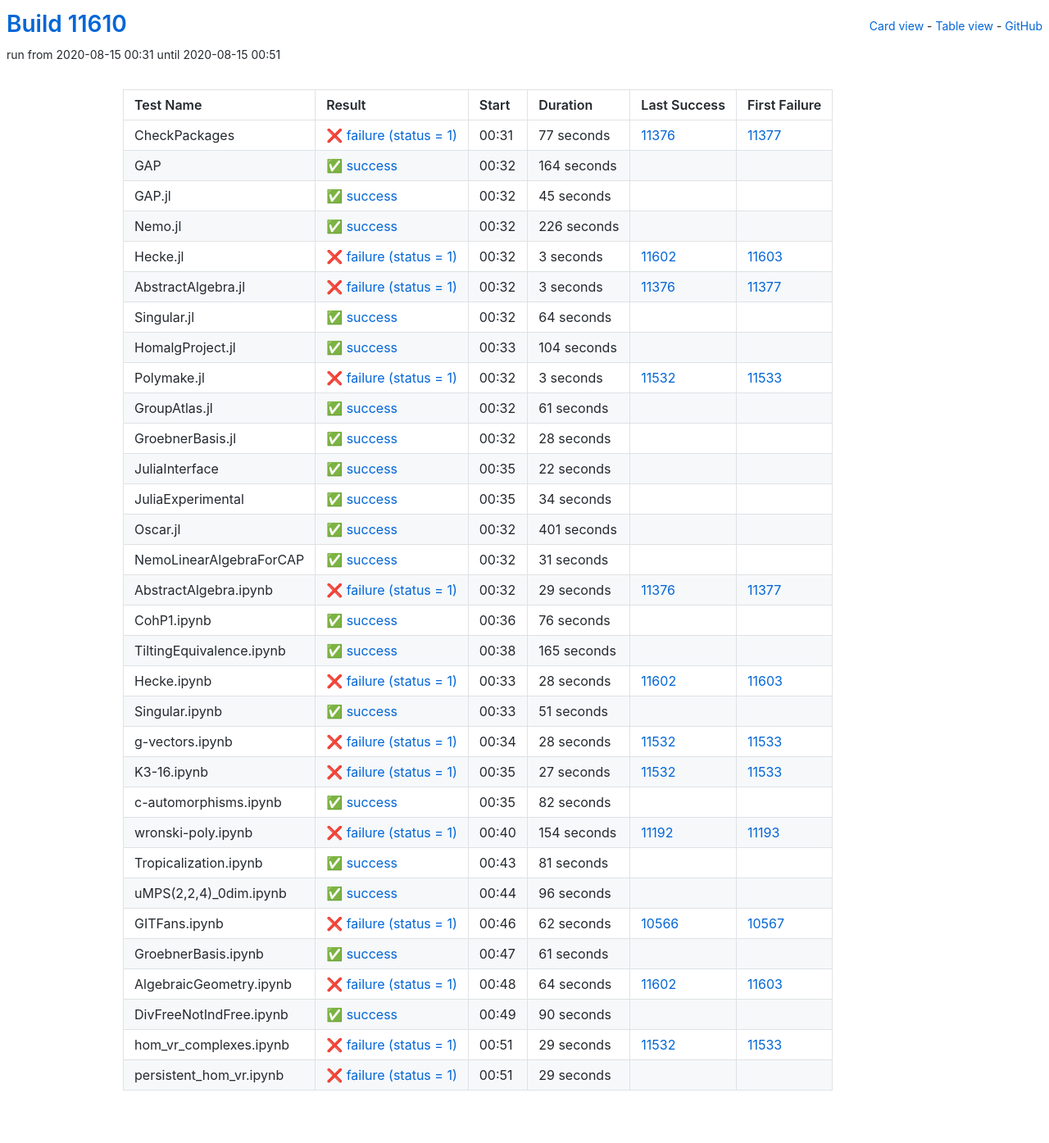
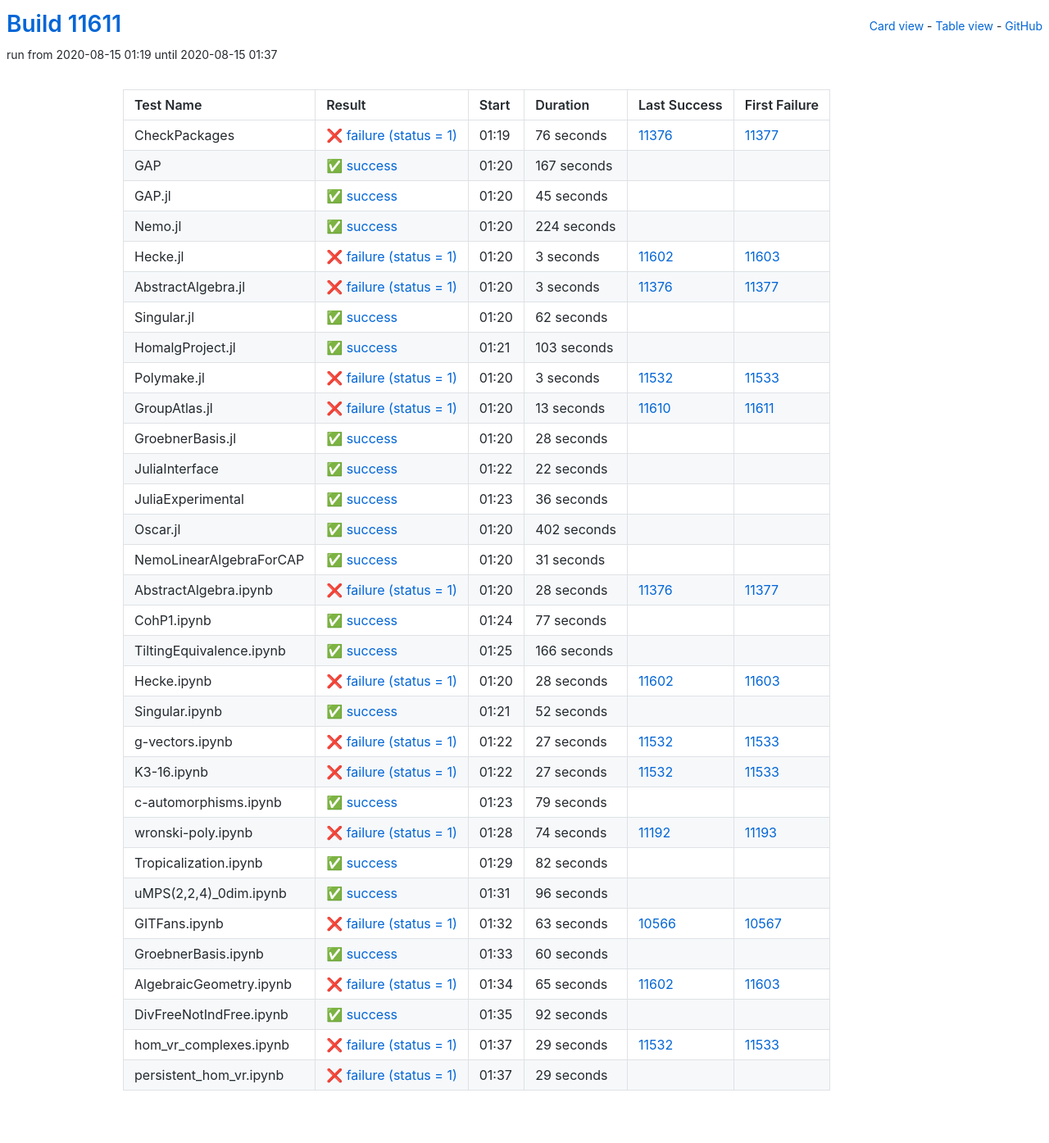
Before and after one commit to oscar-system/oscar-ci-status, a Jekyll site: the page built from table.html, in a window 1280 px wide. Shown: the whole page at 82% size. Built offline with Jekyll 4.4.1, drawn with Linux system fonts in a browser that asks for light colours.

Commit message:
Build #11611

```diff
--- a/_data/ci.yml
+++ b/_data/ci.yml
@@ -1,6 +1,6 @@
 ---
-build: 11610
-build_url: https://oscarci.mathematik.uni-kl.de/job/oscar/11610/
+build: 11611
+build_url: https://oscarci.mathematik.uni-kl.de/job/oscar/11611/
 job: oscar
 organization: oscar-system
 repo: oscar-ci-status
@@ -8,32 +8,32 @@
 tests:
 - name: CheckPackages
   id: checkpackages
-  log: https://oscarci.mathematik.uni-kl.de/job/oscar/11610/artifact/logs/build-11610/CheckPackages.log
-  start: 2020-08-15 00:31
+  log: https://oscarci.mathematik.uni-kl.de/job/oscar/11611/artifact/logs/build-11611/CheckPackages.log
+  start: 2020-08-15 01:19
   success: false
   exitcode: 1
   status: failure
-  duration: 77
+  duration: 76
   last_success: 11376
   last_success_url: https://oscarci.mathematik.uni-kl.de/job/oscar/11376/
   first_failure: 11377
   first_failure_url: https://oscarci.mathematik.uni-kl.de/job/oscar/11377/
 - name: GAP
   id: gap
-  log: https://oscarci.mathematik.uni-kl.de/job/oscar/11610/artifact/logs/build-11610/GAP.log
-  start: 2020-08-15 00:32
+  log: https://oscarci.mathematik.uni-kl.de/job/oscar/11611/artifact/logs/build-11611/GAP.log
+  start: 2020-08-15 01:20
   success: true
   exitcode: 0
   status: success
-  duration: 164
+  duration: 167
   last_success: false
   last_success_url:
   first_failure: false
   first_failure_url:
 - name: GAP.jl
   id: gap-jl
-  log: https://oscarci.mathematik.uni-kl.de/job/oscar/11610/artifact/logs/build-11610/GAP.jl.log
-  start: 2020-08-15 00:32
+  log: https://oscarci.mathematik.uni-kl.de/job/oscar/11611/artifact/logs/build-11611/GAP.jl.log
+  start: 2020-08-15 01:20
   success: true
   exitcode: 0
   status: success
@@ -44,20 +44,20 @@
   first_failure_url:
 - name: Nemo.jl
   id: nemo-jl
-  log: https://oscarci.mathematik.uni-kl.de/job/oscar/11610/artifact/logs/build-11610/Nemo.jl.log
-  start: 2020-08-15 00:32
+  log: https://oscarci.mathematik.uni-kl.de/job/oscar/11611/artifact/logs/build-11611/Nemo.jl.log
+  start: 2020-08-15 01:20
   success: true
   exitcode: 0
   status: success
-  duration: 226
+  duration: 224
   last_success: false
   last_success_url:
   first_failure: false
   first_failure_url:
 - name: Hecke.jl
   id: hecke-jl
-  log: https://oscarci.mathematik.uni-kl.de/job/oscar/11610/artifact/logs/build-11610/Hecke.jl.log
-  start: 2020-08-15 00:32
+  log: https://oscarci.mathematik.uni-kl.de/job/oscar/11611/artifact/logs/build-11611/Hecke.jl.log
+  start: 2020-08-15 01:20
   success: false
   exitcode: 1
   status: failure
@@ -68,8 +68,8 @@
   first_failure_url: https://oscarci.mathematik.uni-kl.de/job/oscar/11603/
 - name: AbstractAlgebra.jl
   id: abstractalgebra-jl
-  log: https://oscarci.mathematik.uni-kl.de/job/oscar/11610/artifact/logs/build-11610/AbstractAlgebra.jl.log
-  start: 2020-08-15 00:32
+  log: https://oscarci.mathematik.uni-kl.de/job/oscar/11611/artifact/logs/build-11611/AbstractAlgebra.jl.log
+  start: 2020-08-15 01:20
   success: false
   exitcode: 1
   status: failure
@@ -80,32 +80,32 @@
   first_failure_url: https://oscarci.mathematik.uni-kl.de/job/oscar/11377/
 - name: Singular.jl
   id: singular-jl
-  log: https://oscarci.mathematik.uni-kl.de/job/oscar/11610/artifact/logs/build-11610/Singular.jl.log
-  start: 2020-08-15 00:32
+  log: https://oscarci.mathematik.uni-kl.de/job/oscar/11611/artifact/logs/build-11611/Singular.jl.log
+  start: 2020-08-15 01:20
   success: true
   exitcode: 0
   status: success
-  duration: 64
+  duration: 62
   last_success: false
   last_success_url:
   first_failure: false
   first_failure_url:
 - name: HomalgProject.jl
   id: homalgproject-jl
-  log: https://oscarci.mathematik.uni-kl.de/job/oscar/11610/artifact/logs/build-11610/HomalgProject.jl.log
-  start: 2020-08-15 00:33
+  log: https://oscarci.mathematik.uni-kl.de/job/oscar/11611/artifact/logs/build-11611/HomalgProject.jl.log
+  start: 2020-08-15 01:21
   success: true
   exitcode: 0
   status: success
-  duration: 104
+  duration: 103
   last_success: false
   last_success_url:
   first_failure: false
   first_failure_url:
 - name: Polymake.jl
   id: polymake-jl
-  log: https://oscarci.mathematik.uni-kl.de/job/oscar/11610/artifact/logs/build-11610/Polymake.jl.log
-  start: 2020-08-15 00:32
+  log: https://oscarci.mathematik.uni-kl.de/job/oscar/11611/artifact/logs/build-11611/Polymake.jl.log
+  start: 2020-08-15 01:20
   success: false
   exitcode: 1
   status: failure
@@ -116,20 +116,20 @@
   first_failure_url: https://oscarci.mathematik.uni-kl.de/job/oscar/11533/
 - name: GroupAtlas.jl
   id: groupatlas-jl
-  log: https://oscarci.mathematik.uni-kl.de/job/oscar/11610/artifact/logs/build-11610/GroupAtlas.jl.log
-  start: 2020-08-15 00:32
-  success: true
-  exitcode: 0
-  status: success
-  duration: 61
-  last_success: false
-  last_success_url:
-  first_failure: false
-  first_failure_url:
+  log: https://oscarci.mathematik.uni-kl.de/job/oscar/11611/artifact/logs/build-11611/GroupAtlas.jl.log
+  start: 2020-08-15 01:20
+  success: false
+  exitcode: 1
+  status: failure
+  duration: 13
+  last_success: 11610
+  last_success_url: https://oscarci.mathematik.uni-kl.de/job/oscar/11610/
+  first_failure: 11611
+  first_failure_url: https://oscarci.mathematik.uni-kl.de/job/oscar/11611/
 - name: GroebnerBasis.jl
   id: groebnerbasis-jl
-  log: https://oscarci.mathematik.uni-kl.de/job/oscar/11610/artifact/logs/build-11610/GroebnerBasis.jl.log
-  start: 2020-08-15 00:32
+  log: https://oscarci.mathematik.uni-kl.de/job/oscar/11611/artifact/logs/build-11611/GroebnerBasis.jl.log
+  start: 2020-08-15 01:20
   success: true
   exitcode: 0
   status: success
@@ -140,8 +140,8 @@
   first_failure_url:
 - name: JuliaInterface
   id: juliainterface
-  log: https://oscarci.mathematik.uni-kl.de/job/oscar/11610/artifact/logs/build-11610/JuliaInterface.log
-  start: 2020-08-15 00:35
+  log: https://oscarci.mathematik.uni-kl.de/job/oscar/11611/artifact/logs/build-11611/JuliaInterface.log
+  start: 2020-08-15 01:22
   success: true
   exitcode: 0
   status: success
@@ -152,32 +152,32 @@
   first_failure_url:
 - name: JuliaExperimental
   id: juliaexperimental
-  log: https://oscarci.mathematik.uni-kl.de/job/oscar/11610/artifact/logs/build-11610/JuliaExperimental.log
-  start: 2020-08-15 00:35
+  log: https://oscarci.mathematik.uni-kl.de/job/oscar/11611/artifact/logs/build-11611/JuliaExperimental.log
+  start: 2020-08-15 01:23
   success: true
   exitcode: 0
   status: success
-  duration: 34
+  duration: 36
   last_success: false
   last_success_url:
   first_failure: false
   first_failure_url:
 - name: Oscar.jl
   id: oscar-jl
-  log: https://oscarci.mathematik.uni-kl.de/job/oscar/11610/artifact/logs/build-11610/Oscar.jl.log
-  start: 2020-08-15 00:32
+  log: https://oscarci.mathematik.uni-kl.de/job/oscar/11611/artifact/logs/build-11611/Oscar.jl.log
+  start: 2020-08-15 01:20
   success: true
   exitcode: 0
   status: success
-  duration: 401
+  duration: 402
   last_success: false
   last_success_url:
   first_failure: false
   first_failure_url:
 - name: NemoLinearAlgebraForCAP
   id: nemolinearalgebraforcap
-  log: https://oscarci.mathematik.uni-kl.de/job/oscar/11610/artifact/logs/build-11610/NemoLinearAlgebraForCAP.log
-  start: 2020-08-15 00:32
+  log: https://oscarci.mathematik.uni-kl.de/job/oscar/11611/artifact/logs/build-11611/NemoLinearAlgebraForCAP.log
+  start: 2020-08-15 01:20
   success: true
   exitcode: 0
   status: success
@@ -188,44 +188,44 @@
   first_failure_url:
 - name: AbstractAlgebra.ipynb
   id: abstractalgebra-ipynb
-  log: https://oscarci.mathematik.uni-kl.de/job/oscar/11610/artifact/logs/build-11610/AbstractAlgebra.ipynb.log
-  start: 2020-08-15 00:32
+  log: https://oscarci.mathematik.uni-kl.de/job/oscar/11611/artifact/logs/build-11611/AbstractAlgebra.ipynb.log
+  start: 2020-08-15 01:20
   success: false
   exitcode: 1
   status: failure
-  duration: 29
+  duration: 28
   last_success: 11376
   last_success_url: https://oscarci.mathematik.uni-kl.de/job/oscar/11376/
   first_failure: 11377
   first_failure_url: https://oscarci.mathematik.uni-kl.de/job/oscar/11377/
 - name: CohP1.ipynb
   id: cohp1-ipynb
-  log: https://oscarci.mathematik.uni-kl.de/job/oscar/11610/artifact/logs/build-11610/CohP1.ipynb.log
-  start: 2020-08-15 00:36
+  log: https://oscarci.mathematik.uni-kl.de/job/oscar/11611/artifact/logs/build-11611/CohP1.ipynb.log
+  start: 2020-08-15 01:24
   success: true
   exitcode: 0
   status: success
-  duration: 76
+  duration: 77
   last_success: false
   last_success_url:
   first_failure: false
   first_failure_url:
 - name: TiltingEquivalence.ipynb
   id: tiltingequivalence-ipynb
-  log: https://oscarci.mathematik.uni-kl.de/job/oscar/11610/artifact/logs/build-11610/TiltingEquivalence.ipynb.log
-  start: 2020-08-15 00:38
+  log: https://oscarci.mathematik.uni-kl.de/job/oscar/11611/artifact/logs/build-11611/TiltingEquivalence.ipynb.log
+  start: 2020-08-15 01:25
   success: true
   exitcode: 0
   status: success
-  duration: 165
+  duration: 166
   last_success: false
   last_success_url:
   first_failure: false
   first_failure_url:
 - name: Hecke.ipynb
   id: hecke-ipynb
-  log: https://oscarci.mathematik.uni-kl.de/job/oscar/11610/artifact/logs/build-11610/Hecke.ipynb.log
-  start: 2020-08-15 00:33
+  log: https://oscarci.mathematik.uni-kl.de/job/oscar/11611/artifact/logs/build-11611/Hecke.ipynb.log
+  start: 2020-08-15 01:20
   success: false
   exitcode: 1
   status: failure
@@ -236,32 +236,32 @@
   first_failure_url: https://oscarci.mathematik.uni-kl.de/job/oscar/11603/
 - name: Singular.ipynb
   id: singular-ipynb
-  log: https://oscarci.mathematik.uni-kl.de/job/oscar/11610/artifact/logs/build-11610/Singular.ipynb.log
-  start: 2020-08-15 00:33
+  log: https://oscarci.mathematik.uni-kl.de/job/oscar/11611/artifact/logs/build-11611/Singular.ipynb.log
+  start: 2020-08-15 01:21
   success: true
   exitcode: 0
   status: success
-  duration: 51
+  duration: 52
   last_success: false
   last_success_url:
   first_failure: false
   first_failure_url:
 - name: g-vectors.ipynb
   id: g-vectors-ipynb
-  log: https://oscarci.mathematik.uni-kl.de/job/oscar/11610/artifact/logs/build-11610/g-vectors.ipynb.log
-  start: 2020-08-15 00:34
+  log: https://oscarci.mathematik.uni-kl.de/job/oscar/11611/artifact/logs/build-11611/g-vectors.ipynb.log
+  start: 2020-08-15 01:22
   success: false
   exitcode: 1
   status: failure
-  duration: 28
+  duration: 27
   last_success: 11532
   last_success_url: https://oscarci.mathematik.uni-kl.de/job/oscar/11532/
   first_failure: 11533
   first_failure_url: https://oscarci.mathematik.uni-kl.de/job/oscar/11533/
 - name: K3-16.ipynb
   id: k3-16-ipynb
-  log: https://oscarci.mathematik.uni-kl.de/job/oscar/11610/artifact/logs/build-11610/K3-16.ipynb.log
-  start: 2020-08-15 00:35
+  log: https://oscarci.mathematik.uni-kl.de/job/oscar/11611/artifact/logs/build-11611/K3-16.ipynb.log
+  start: 2020-08-15 01:22
   success: false
   exitcode: 1
   status: failure
@@ -272,8 +272,32 @@
   first_failure_url: https://oscarci.mathematik.uni-kl.de/job/oscar/11533/
 - name: c-automorphisms.ipynb
   id: c-automorphisms-ipynb
-  log: https://oscarci.mathematik.uni-kl.de/job/oscar/11610/artifact/logs/build-11610/c-automorphisms.ipynb.log
-  start: 2020-08-15 00:35
+  log: https://oscarci.mathematik.uni-kl.de/job/oscar/11611/artifact/logs/build-11611/c-automorphisms.ipynb.log
+  start: 2020-08-15 01:23
+  success: true
+  exitcode: 0
+  status: success
+  duration: 79
+  last_success: false
+  last_success_url:
+  first_failure: false
+  first_failure_url:
+- name: wronski-poly.ipynb
+  id: wronski-poly-ipynb
+  log: https://oscarci.mathematik.uni-kl.de/job/oscar/11611/artifact/logs/build-11611/wronski-poly.ipynb.log
+  start: 2020-08-15 01:28
+  success: false
+  exitcode: 1
+  status: failure
+  duration: 74
+  last_success: 11192
+  last_success_url: https://oscarci.mathematik.uni-kl.de/job/oscar/11192/
+  first_failure: 11193
+  first_failure_url: https://oscarci.mathematik.uni-kl.de/job/oscar/11193/
+- name: Tropicalization.ipynb
+  id: tropicalization-ipynb
+  log: https://oscarci.mathematik.uni-kl.de/job/oscar/11611/artifact/logs/build-11611/Tropicalization.ipynb.log
+  start: 2020-08-15 01:29
   success: true
   exitcode: 0
   status: success
@@ -282,34 +306,10 @@
   last_success_url:
   first_failure: false
   first_failure_url:
-- name: wronski-poly.ipynb
-  id: wronski-poly-ipynb
-  log: https://oscarci.mathematik.uni-kl.de/job/oscar/11610/artifact/logs/build-11610/wronski-poly.ipynb.log
-  start: 2020-08-15 00:40
-  success: false
-  exitcode: 1
-  status: failure
-  duration: 154
-  last_success: 11192
-  last_success_url: https://oscarci.mathematik.uni-kl.de/job/oscar/11192/
-  first_failure: 11193
-  first_failure_url: https://oscarci.mathematik.uni-kl.de/job/oscar/11193/
-- name: Tropicalization.ipynb
-  id: tropicalization-ipynb
-  log: https://oscarci.mathematik.uni-kl.de/job/oscar/11610/artifact/logs/build-11610/Tropicalization.ipynb.log
-  start: 2020-08-15 00:43
-  success: true
-  exitcode: 0
-  status: success
-  duration: 81
-  last_success: false
-  last_success_url:
-  first_failure: false
-  first_failure_url:
 - name: uMPS(2,2,4)_0dim.ipynb
   id: umps-2-2-4-0dim-ipynb
-  log: https://oscarci.mathematik.uni-kl.de/job/oscar/11610/artifact/logs/build-11610/uMPS-2-2-4-_0dim.ipynb.log
-  start: 2020-08-15 00:44
+  log: https://oscarci.mathematik.uni-kl.de/job/oscar/11611/artifact/logs/build-11611/uMPS-2-2-4-_0dim.ipynb.log
+  start: 2020-08-15 01:31
   success: true
   exitcode: 0
   status: success
@@ -320,56 +320,56 @@
   first_failure_url:
 - name: GITFans.ipynb
   id: gitfans-ipynb
-  log: https://oscarci.mathematik.uni-kl.de/job/oscar/11610/artifact/logs/build-11610/GITFans.ipynb.log
-  start: 2020-08-15 00:46
+  log: https://oscarci.mathematik.uni-kl.de/job/oscar/11611/artifact/logs/build-11611/GITFans.ipynb.log
+  start: 2020-08-15 01:32
   success: false
   exitcode: 1
   status: failure
-  duration: 62
+  duration: 63
   last_success: 10566
   last_success_url: https://oscarci.mathematik.uni-kl.de/job/oscar/10566/
   first_failure: 10567
   first_failure_url: https://oscarci.mathematik.uni-kl.de/job/oscar/10567/
 - name: GroebnerBasis.ipynb
   id: groebnerbasis-ipynb
-  log: https://oscarci.mathematik.uni-kl.de/job/oscar/11610/artifact/logs/build-11610/GroebnerBasis.ipynb.log
-  start: 2020-08-15 00:47
+  log: https://oscarci.mathematik.uni-kl.de/job/oscar/11611/artifact/logs/build-11611/GroebnerBasis.ipynb.log
+  start: 2020-08-15 01:33
   success: true
   exitcode: 0
   status: success
-  duration: 61
+  duration: 60
   last_success: false
   last_success_url:
   first_failure: false
   first_failure_url:
 - name: AlgebraicGeometry.ipynb
   id: algebraicgeometry-ipynb
-  log: https://oscarci.mathematik.uni-kl.de/job/oscar/11610/artifact/logs/build-11610/AlgebraicGeometry.ipynb.log
-  start: 2020-08-15 00:48
+  log: https://oscarci.mathematik.uni-kl.de/job/oscar/11611/artifact/logs/build-11611/AlgebraicGeometry.ipynb.log
+  start: 2020-08-15 01:34
   success: false
   exitcode: 1
   status: failure
-  duration: 64
+  duration: 65
   last_success: 11602
   last_success_url: https://oscarci.mathematik.uni-kl.de/job/oscar/11602/
   first_failure: 11603
   first_failure_url: https://oscarci.mathematik.uni-kl.de/job/oscar/11603/
 - name: DivFreeNotIndFree.ipynb
   id: divfreenotindfree-ipynb
-  log: https://oscarci.mathematik.uni-kl.de/job/oscar/11610/artifact/logs/build-11610/DivFreeNotIndFree.ipynb.log
-  start: 2020-08-15 00:49
+  log: https://oscarci.mathematik.uni-kl.de/job/oscar/11611/artifact/logs/build-11611/DivFreeNotIndFree.ipynb.log
+  start: 2020-08-15 01:35
   success: true
   exitcode: 0
   status: success
-  duration: 90
+  duration: 92
   last_success: false
   last_success_url:
   first_failure: false
   first_failure_url:
 - name: hom_vr_complexes.ipynb
   id: hom-vr-complexes-ipynb
-  log: https://oscarci.mathematik.uni-kl.de/job/oscar/11610/artifact/logs/build-11610/hom_vr_complexes.ipynb.log
-  start: 2020-08-15 00:51
+  log: https://oscarci.mathematik.uni-kl.de/job/oscar/11611/artifact/logs/build-11611/hom_vr_complexes.ipynb.log
+  start: 2020-08-15 01:37
   success: false
   exitcode: 1
   status: failure
@@ -380,8 +380,8 @@
   first_failure_url: https://oscarci.mathematik.uni-kl.de/job/oscar/11533/
 - name: persistent_hom_vr.ipynb
   id: persistent-hom-vr-ipynb
-  log: https://oscarci.mathematik.uni-kl.de/job/oscar/11610/artifact/logs/build-11610/persistent_hom_vr.ipynb.log
-  start: 2020-08-15 00:51
+  log: https://oscarci.mathematik.uni-kl.de/job/oscar/11611/artifact/logs/build-11611/persistent_hom_vr.ipynb.log
+  start: 2020-08-15 01:37
   success: false
   exitcode: 1
   status: failure
```
Also changed, not shown: README.md.
